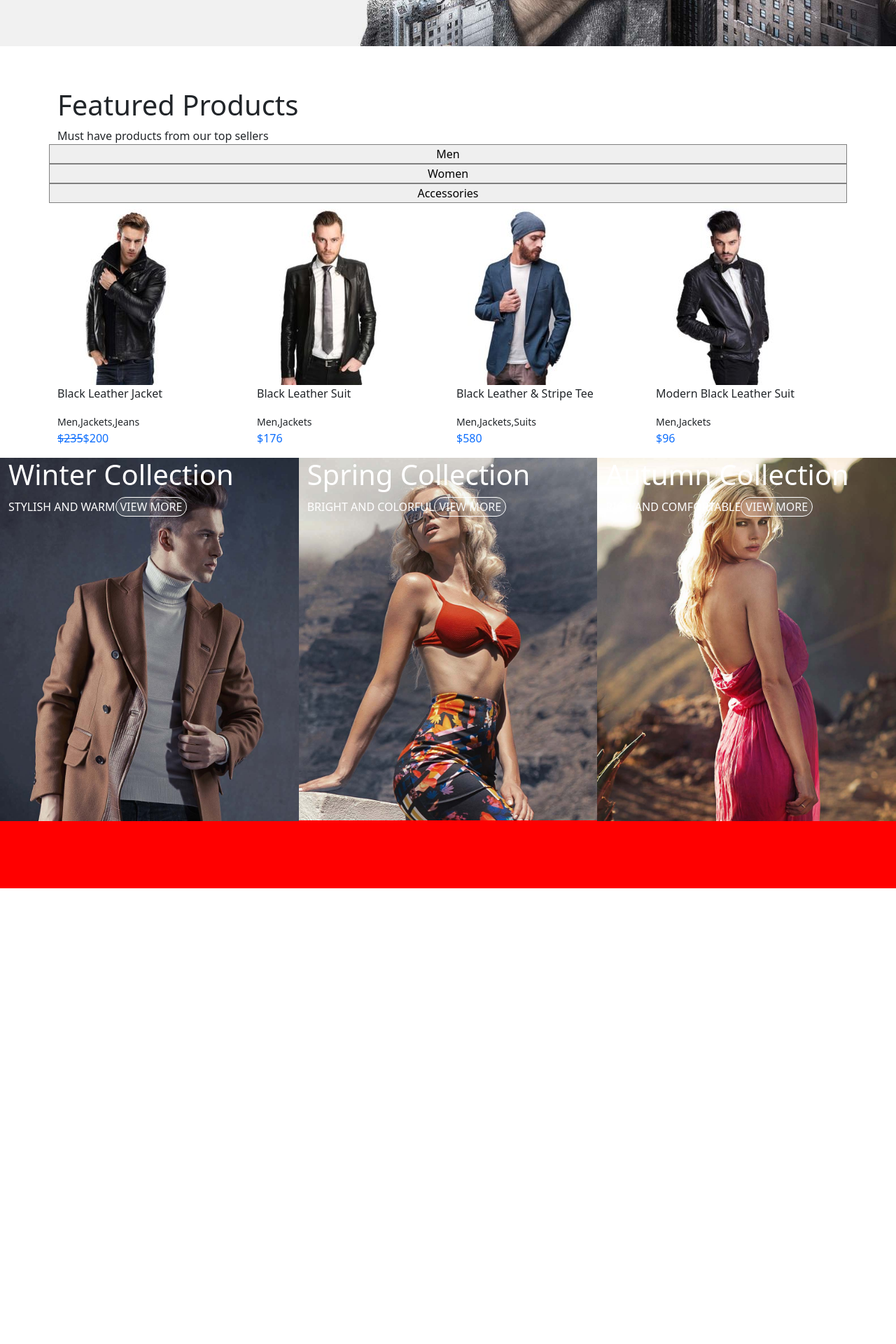
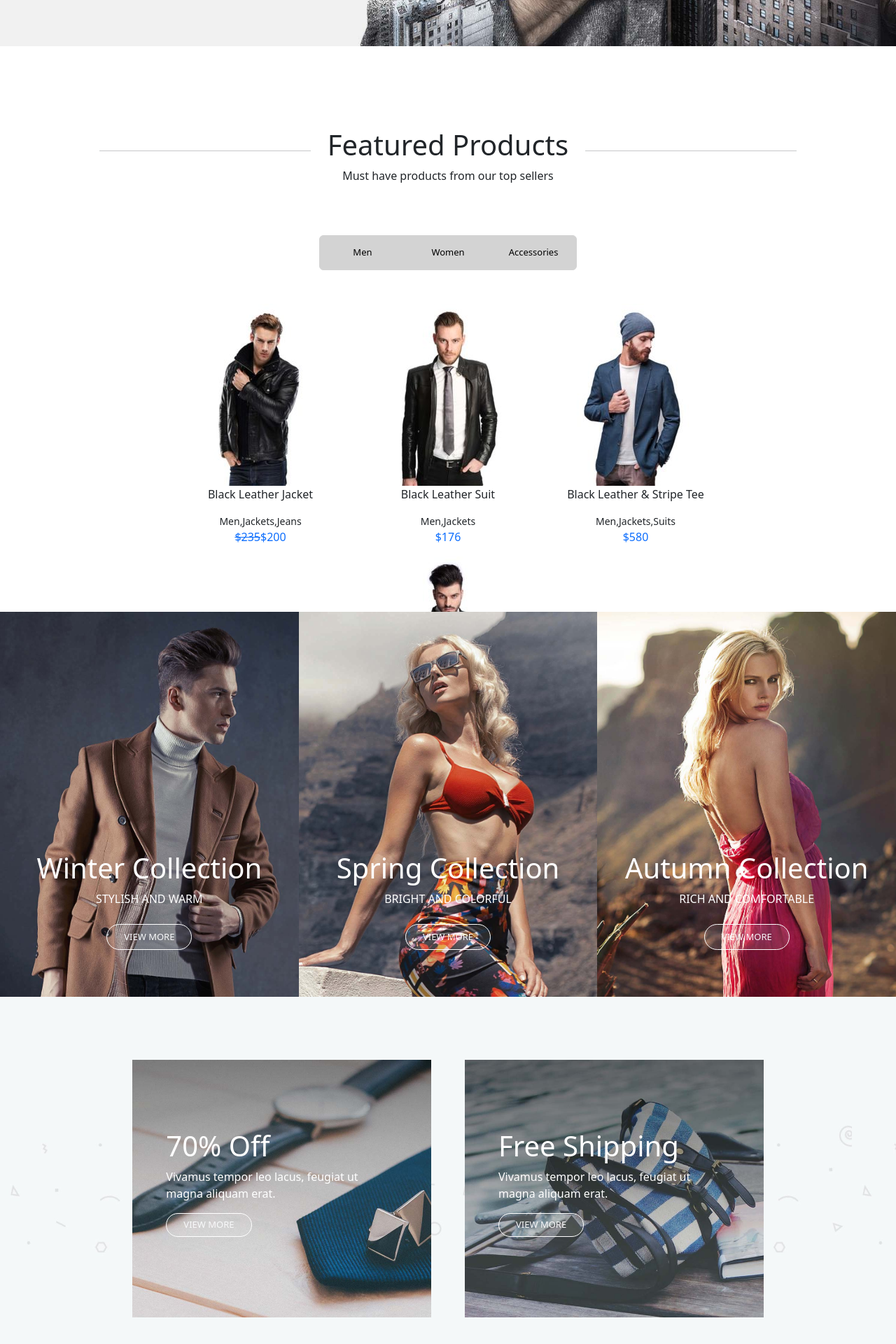
Before and after one commit to SofiaDiBlasi/classic-shop-html-vuejs, a Vue app in the folder my-vue-app/: page / in a window 1280 px wide. Shown: the part 674-2594 px from the top of the page at 70% size. Built offline with nearby package versions, Linux system fonts and the light colour scheme.

Commit message:
added more style and section

```diff
--- a/my-vue-app/src/components/AppCollection.vue
+++ b/my-vue-app/src/components/AppCollection.vue
@@ -9,33 +9,35 @@
                img : "./src/assets/images/winter_collection_bg.jpg",
                testo1: "Winter Collection",
                testo2 : "STYLISH AND WARM",
-               button : "VIEW MORE",
                },
                {
                   img : "./src/assets/images/spring_collection_bg.jpg",
                   testo1: "Spring Collection",
                   testo2 : "BRIGHT AND COLORFUL",
-                  button : "VIEW MORE",
                },
                {
                   img : "./src/assets/images/autumn_collection_bg.jpg",
                   testo1: "Autumn Collection",
                   testo2 : "RICH AND COMFORTABLE",
-                  button : "VIEW MORE",
                }
             ]
-      };
-    },
+         };
+      }
    }
 </script>
 
 <template>
-   <div class="container-fluid collectionBox">
-      <div class="row">
-         <div class="col-4 collection" v-for="collection in season" :key="collection" :style="'background-image: url(' + collection.img + ')'">
-            <h1 class="text-white">{{ collection.testo1 }}</h1>
-            <span class="text-white">{{ collection.testo2 }}</span>
-            <button class="bannerBtn text-light rounded-pill">{{ collection.button }}</button>
+   <div class="container-fluid mt-3 collectionBox">
+      <div class="row h-100">
+         <div class="col h-100" v-for="collection in season" :key="collection" :style="'background-image: url(' + collection.img + '); background-size: cover; background-repeat: no-repeat;'">
+            <div class="row row-cols-1 h-100">
+               <div class="col h-50"></div>
+                  <div class="h-50 col d-flex flex-column align-items-center justify-content-center">
+                     <h1 class="text-white">{{ collection.testo1 }}</h1>
+                     <span class="text-white">{{ collection.testo2 }}</span>
+                     <button class="bannerBtn text-light rounded-pill btn btn-lg mt-4 px-4">VIEW MORE</button>
+                </div>
+            </div>
          </div>
       </div>
    </div>
@@ -43,12 +45,6 @@
 
 <style lang="scss">
    .collectionBox{
-      background-color: red;
-      height: 615px;
-   }
-   .collection{
-      height: 615px;
-      background-size: contain;
-      background-repeat: no-repeat;
+      height: 550px;
    }
 </style>
--- a/my-vue-app/src/components/AppFeaturedProducts.vue
+++ b/my-vue-app/src/components/AppFeaturedProducts.vue
@@ -127,19 +127,23 @@
 </script>
 
 <template>
-  <div class="container">
-    <div class="row d-flex">
-      <div class="col">
+  <div  class="container-fluid px-0 featuredBox mb-5">
+    <div class="row h-30 justify-content-center align-items-center">
+      <div class="col-3"><hr class="mb-5" /></div>
+      <div class="col-auto text-center">
         <h1>Featured Products</h1>
-        <span>Must have products from our top sellers</span>
+        <p>Must have products from our top sellers</p>
+      </div>
+      <div class="col-3"><hr class="mb-5"/></div>
+    </div>
+    <div class="row h-20 justify-content-center align-items-center">
+      <div class="btn-group w-30 mb-5" role="group">
+        <button class="categoriaButton btn" @click="changeCategoria($event)" v-for="categoria in featuredProduct" :key="categoria" :value="featuredProduct.indexOf(categoria)">{{categoria.type}}</button>
       </div>
     </div>
-    <div class="row">
-      <button class="categoriaButton" @click="changeCategoria($event)" v-for="categoria in featuredProduct" :key="categoria" :value="featuredProduct.indexOf(categoria)">{{categoria.type}}</button>
-    </div>
-    <div class="row">
-      <div class="col" v-for="card in currentButton.capo" :key="card">
-        <img :src="card.img" alt="">
+    <div class="row h-50 justify-content-center align-items-center product-container">
+      <div class="col d-flex flex-column align-items-center justify-content-center" v-for="card in currentButton.capo" :key="card">
+        <img class="productImg" :src="card.img" alt="">
         <p>{{ card.testo1 }}</p>
         <small>{{ card.testo2 }}</small>
         <p class="d-flex text-primary"><span class="text-decoration-line-through" :class="card.prezzoSbarrato != null ? 'd-block':'d-none'">{{ card.prezzoSbarrato }}</span>{{ card.prezzo }}</p>
@@ -150,13 +154,32 @@
 
 
 <style lang="scss">
+  .featuredBox {
+    height: 700px;
+  }
   .categoriaButton {
-    width: 100px;
-    background-color: light-grey;
-    border: 1px solid grey;
+    color: black !important;
+    background-color: lightgray !important;
+    border: 1px solid lightgray !important;
+    width: 100px !important;
+    height: 50px !important;
 
     &:hover{
       background-color: white;
     }
+    &:focus {
+      background-color: white !important;
+  }
+}
+  .productImg{
+    width: 200px;
+    height: 260px;
+  }
+
+  .w-30{
+    width: 30%!important;
+  }
+  .product-container {
+    padding: 0 250px;
   }
 </style>
--- a/my-vue-app/src/components/AppSmallBanner.vue
+++ b/my-vue-app/src/components/AppSmallBanner.vue
@@ -1,8 +1,51 @@
 <script>
    export default {
-    name: "SmallBanner"
+    name: "SmallBanner",
+
+    data(){
+      return {
+            promo:[
+               {
+                  img : "./src/assets/images/promo_box_1_bg.jpg",
+                  testo1: "70% Off",
+                  testo2 : "Vivamus tempor leo lacus, feugiat ut magna aliquam erat.",
+                  button : "VIEW MORE",
+               },
+               {
+                  img : "./src/assets/images/promo_box_2_bg.jpg",
+                  testo1: "Free Shipping",
+                  testo2 : "Vivamus tempor leo lacus, feugiat ut magna aliquam erat.",
+                  button : "VIEW MORE",
+               }
+            ]
+         };
+       }
    }
 </script>
 
 <template>
+   <div class="container-fluid align-items-center justify-content-center confettiBox confettiBg">
+      <div class="row h-80 align-items-center justify-content-center">
+         <div class="col-4 h-100 collection mx-4 d-flex flex-column justify-content-center align-items-start px-5" v-for="promo in promo" :key="promo" :style="'background-image: url(' + promo.img + '); background-size: cover; background-repeat: no-repeat;'">
+            <h1 class="text-white">{{ promo.testo1 }}</h1>
+            <span class="text-white">{{ promo.testo2 }}</span>
+            <button class="bannerBtn text-light rounded-pill px-4 btn my-3">{{ promo.button }}</button>
+         </div>
+      </div>
+   </div>
 </template>
+
+<style lang="scss">
+   .confettiBox{
+      height: 550px;
+      background-color: #f4f8f9;
+      padding-top: 90px;
+   }
+   .h-80{
+      height: 80%;
+   }
+   .confettiBg {
+      background-image: url(../assets/images/bkgd_confetti-compressor.jpg);
+      background-size: contain;
+   }
+</style>
```
